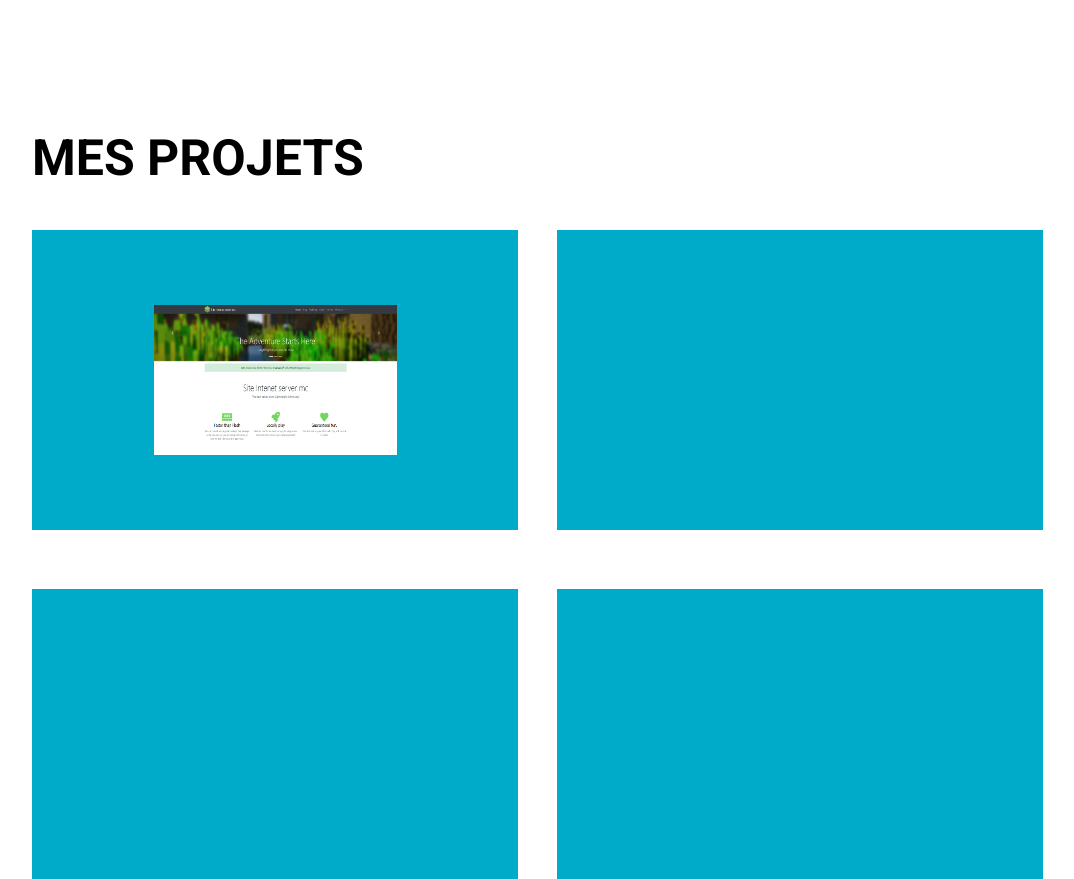
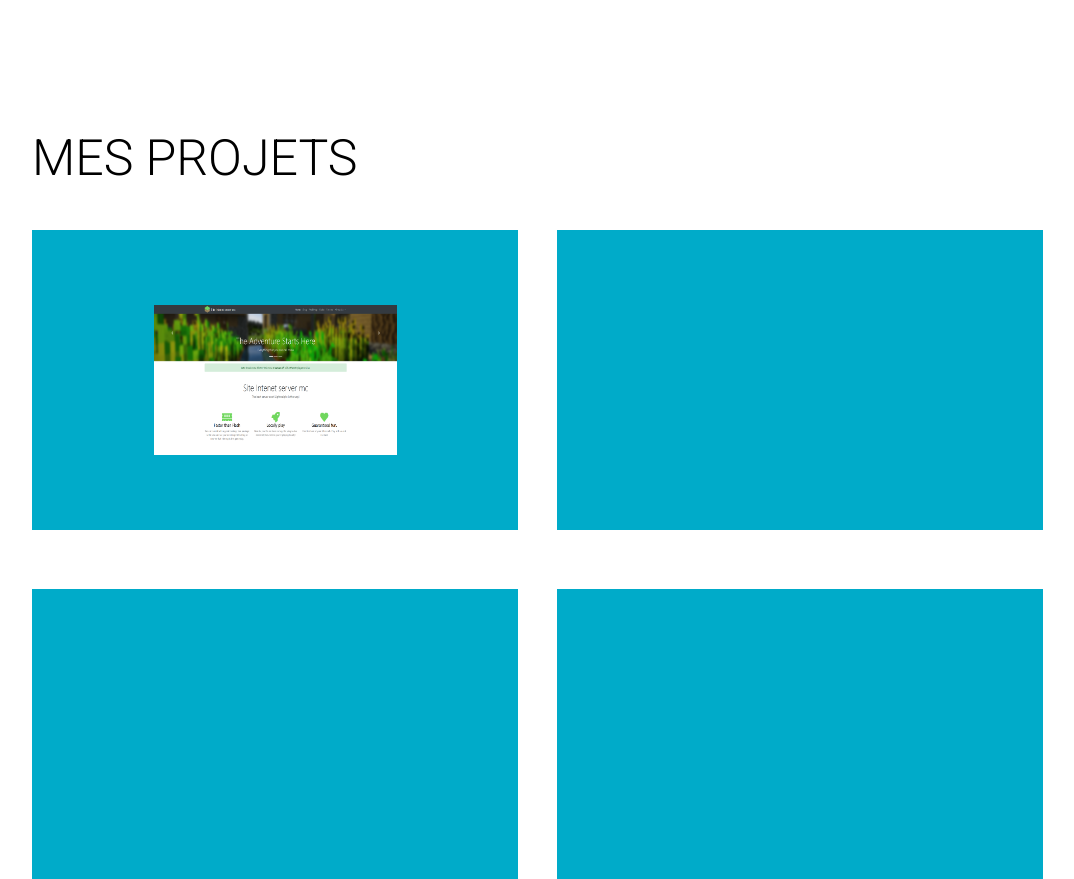
Before and after one commit to JibrilFatahh/aideprojet, a plain HTML site: page index.html in a window 1280 px wide. Shown: the part 1660-2539 px from the top of the page, without its empty margins (96-1170 px from the left). Drawn offline with Linux system fonts and the light colour scheme.

Commit message:
font-weight: 300;

```diff
--- a/style.css
+++ b/style.css
@@ -203,15 +203,16 @@ h1 {
     position: absolute;
     font-family: "Roboto", sans-serif;
     color: rgb(0, 0, 0);
-    font-weight: bold;
+    font-weight: normal;
     font-size: 50px;
 }
 
 .projet .projett {
     font-family: "Roboto", sans-serif;
     color: rgb(0, 0, 0);
-    font-weight: bold;
+    font-weight: normal;
     font-size: 50px;
+    font-weight: 300;
 }
 
 .projet1 {
```
